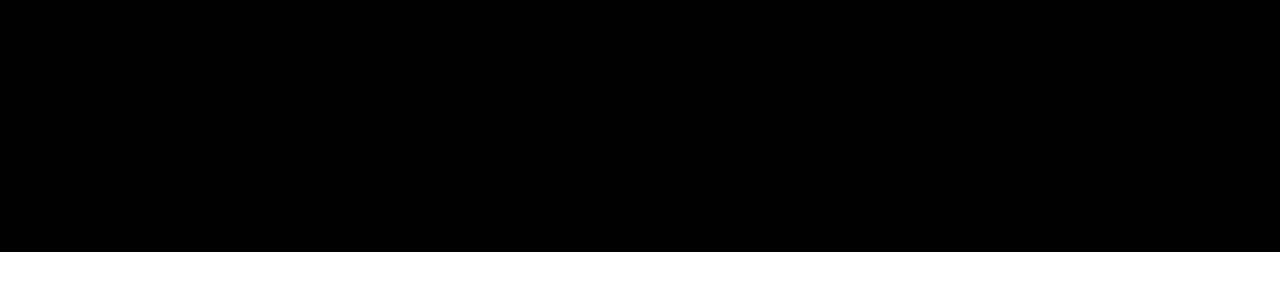
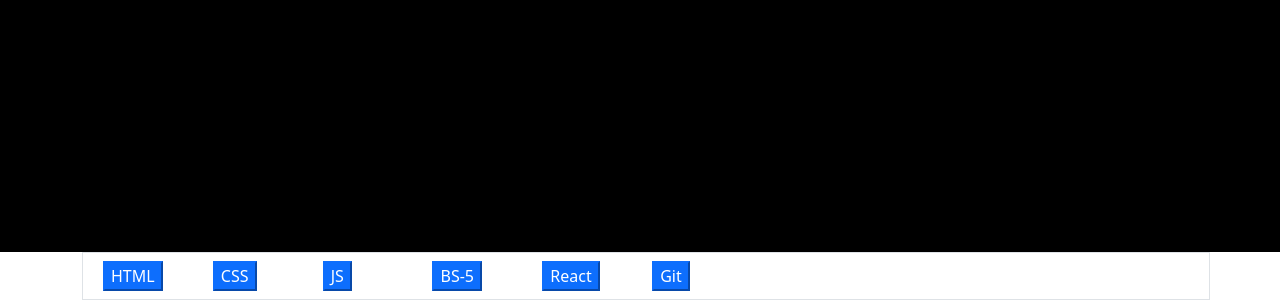
Before and after one commit to almostvenice/PortfolioWebsite, a React (Create React App) app: page / in a window 1280 px wide. Shown: the part 1348-1648 px from the top of the page. Before the commit the page ends 1600 px from the top, so only its background shows below. Built offline with nearby package versions, Linux system fonts and the light colour scheme.

Commit message:
Projects Section

```diff
--- a/src/App.js
+++ b/src/App.js
@@ -3,6 +3,7 @@
 import { Parallax } from 'react-parallax';
 import Laptop from './app/assets/laptop.jpg';
 import Intro from './components/Intro';
+import ProjectsSection from './sections/projects/ProjectsSection';
 
 function App() {
   return (
@@ -15,7 +16,12 @@
             <Intro/>
           </div>
         </Parallax>
-        <div className='bodyCont'></div>
+        <div className='bodyCont'>
+
+        </div>
+        <div className="projectsSection">
+          <ProjectsSection/>
+        </div>
     </div>
   );
 }
--- /dev/null
+++ b/src/app/shared/SKILLS.js
@@ -0,0 +1 @@
+export const mySkills = ['HTML', 'CSS', 'JS', 'BS-5', 'React', 'Git']
--- /dev/null
+++ b/src/sections/projects/ProjectsSection.jsx
@@ -0,0 +1,12 @@
+import { Container } from "reactstrap";
+import SkillsList from './../skills/SkillsList';
+
+const ProjectsSection = () => {
+    return (
+        <Container>
+            <SkillsList/>
+        </Container>
+     );
+}
+
+export default ProjectsSection;
--- /dev/null
+++ b/src/sections/skills/SkillsList.jsx
@@ -0,0 +1,24 @@
+import { mySkills } from "../../app/shared/SKILLS";
+import { Col, Row } from 'reactstrap';
+
+const SkillsList = () => {
+    const skills = mySkills
+
+    return (
+        <Row className="ms-auto border">
+            {skills.map((skill) => {
+                return (
+                    <Col
+                        md='1'
+                        className="m-2"
+                        key={skill.id}
+                    >
+                        <button className="btn-primary">{skill}</button>
+                    </Col>
+                )
+            })}
+        </Row>
+     );
+}
+
+export default SkillsList;
```
Also changed, not shown: src/app/shared/PROJECTSLIST.js (added, +11 -0 lines), src/pages/projectDetail.jsx (added).
